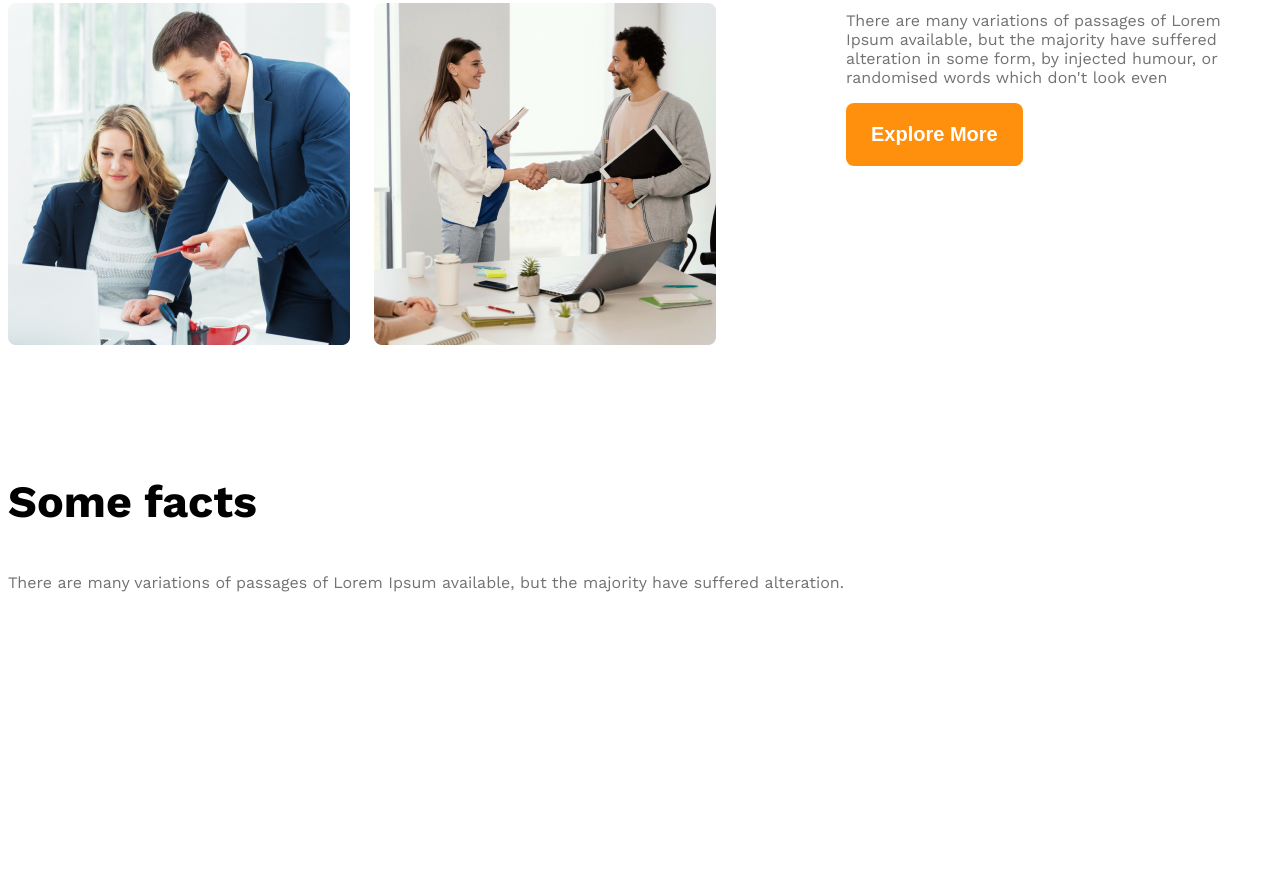
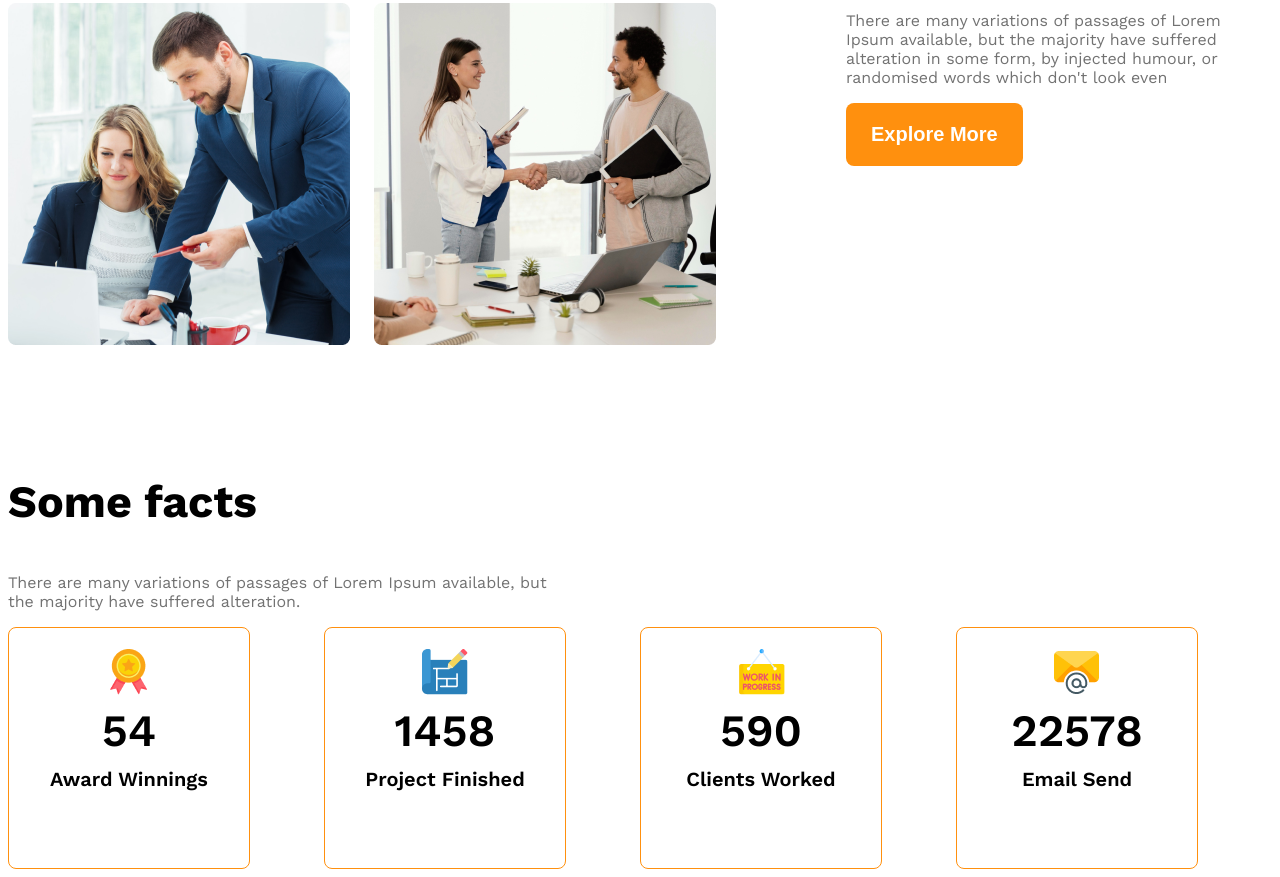
Before and after one commit to jannatulahsannayem34/g3-architects-website, a plain HTML site: page index.html in a window 1280 px wide. Shown: the part 1677-2554 px from the top of the page. Before the commit the page ends 2450 px from the top, so only its background shows below. Drawn offline with nearby package versions, Linux system fonts and the light colour scheme.

Commit message:
fact added

```diff
--- a/index.html
+++ b/index.html
@@ -65,29 +65,37 @@
         <!-- some facts -->
         <section class="some-facts">
             <h3 class="section-title">Some facts</h3>
-            <p class="text-light-gray">There are many variations of passages of Lorem Ipsum available, but the majority
+            <p class="text-light-gray fact-description">There are many variations of passages of Lorem Ipsum available, but the majority
                 have suffered alteration.</p>
             <div class="facts-container">
-                <!-- .fact*4>img.fact-icon+h4.fact-number+h5.fact-name -->
-                <div class="fact">
-                    <img src="" alt="" class="fact-icon">
-                    <h4 class="fact-number"></h4>
-                    <h5 class="fact-name"></h5>
+                <!-- .fact-card*4>img.fact-icon+h4.fact-number+h5.fact-name -->
+                <div class="fact-card display-flex">
+                    <div>
+                        <img src="images/icons/ribon.png" alt="" class="fact-icon">
+                        <h4 class="fact-number">54</h4>
+                        <h5 class="fact-name">Award Winnings</h5>
+                    </div>
                 </div>
-                <div class="fact">
-                    <img src="" alt="" class="fact-icon">
-                    <h4 class="fact-number"></h4>
-                    <h5 class="fact-name"></h5>
+                <div class="fact-card display-flex">
+                    <div>
+                        <img src="images/icons/projects.png" alt="" class="fact-icon">
+                        <h4 class="fact-number">1458</h4>
+                        <h5 class="fact-name">Project Finished</h5>
+                    </div>
                 </div>
-                <div class="fact">
-                    <img src="" alt="" class="fact-icon">
-                    <h4 class="fact-number"></h4>
-                    <h5 class="fact-name"></h5>
+                <div class="fact-card display-flex">
+                    <div>
+                        <img src="images/icons/customers.png " alt="" class="fact-icon">
+                        <h4 class="fact-number">590</h4>
+                        <h5 class="fact-name">Clients Worked</h5>
+                    </div>
                 </div>
-                <div class="fact">
-                    <img src="" alt="" class="fact-icon">
-                    <h4 class="fact-number"></h4>
-                    <h5 class="fact-name"></h5>
+                <div class="fact-card display-flex">
+                    <div>
+                         <img src="images/icons/email.png" alt="" class="fact-icon">
+                        <h4 class="fact-number">22578</h4>
+                        <h5 class="fact-name">Email Send</h5>
+                    </div>
                 </div>
 
 
--- a/styles/architects.css
+++ b/styles/architects.css
@@ -123,8 +123,36 @@ main>section {
 #quick-list {
     font-weight: 500;
 }
+/* some fact related card */
+.facts-container{
+    display: grid;
+    grid-template-columns: repeat(4,1fr);
+}
+.fact-card{
+    border: 1px solid #FF900E;
+    width: 240px;
+    height: 240px;
+    border-radius: 8px;
+    align-items: center;
+    justify-content: center;
+    text-align: center;
 
-
+}
+.fact-number{
+    font-size: 2.8rem;
+    font-weight: 600;
+    margin-top: 5px;
+    margin-bottom: 10px;
+}
+.fact-name{
+    font-size: 1.25rem;
+    font-weight: 600;
+    margin-top: 5px;
+    margin-bottom: 55px;
+}
+.fact-description{
+    max-width: 540px;
+}
 
 /* responsive media query */
 @media screen and (max-width: 576px) {
```
